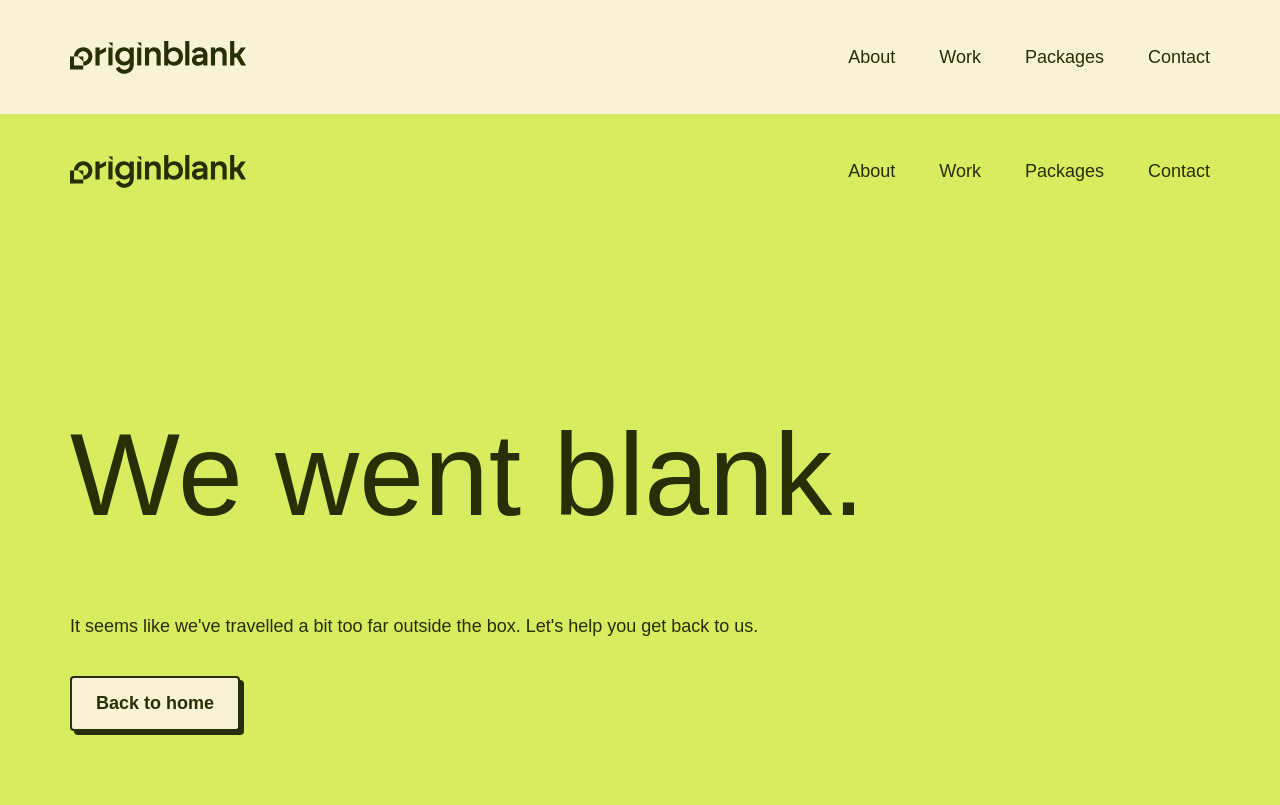
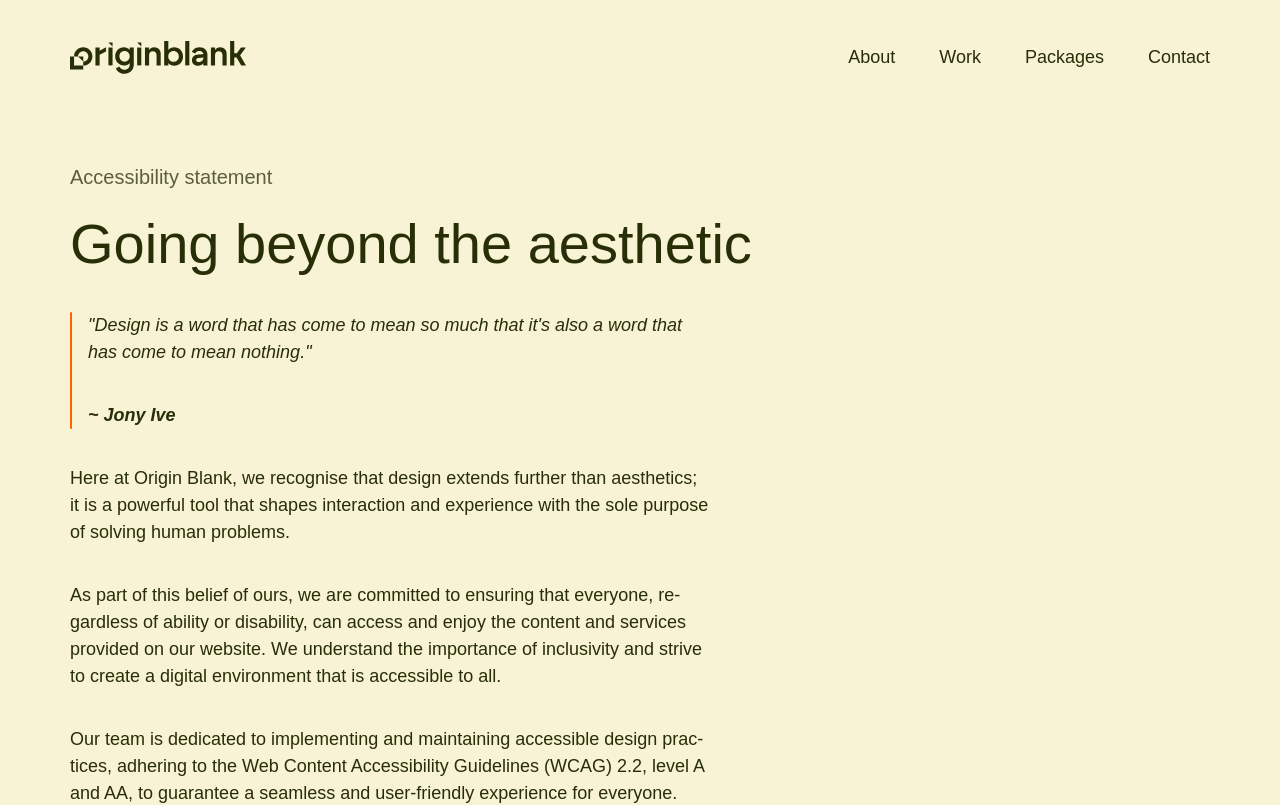
Before and after one commit to sgarciagallego/originblank, a Next.js app: page /accessibility in a window 1280 px wide. Before the commit this address had no page. Shown: the top 805 px of the page. Built offline with nearby package versions, Linux system fonts and the light colour scheme; a web font is replaced by a local one.

Commit message:
accessibility statement sorted

```diff
--- /dev/null
+++ b/app/accessibility/page.js
@@ -0,0 +1,25 @@
+import styles from "./page.module.scss"
+import CtaLight from "@/components/atoms/cta/ctaLight"
+
+export const metadata = {
+  title: "Origin Blank | Accessibility Statement",
+  description: "",
+}
+
+export default function AccessibilityPage() {
+  return (
+    <main className={`container ${styles.wrapper}`}>
+      <div role="doc-subtitle">Accessibility statement</div>
+      <h1>Going beyond the aesthetic</h1>
+      <blockquote>
+        <p>"Design is a word that has come to mean so much that it's also a word that has come to mean nothing."</p>
+        <strong>~ Jony Ive</strong>
+      </blockquote>
+      <p>Here at Origin Blank, we recognise that design extends further than aesthetics; it is a powerful tool that shapes interaction and experience with the sole purpose of solving human problems.</p>
+      <p>As part of this belief of ours, we are committed to ensuring that everyone, regardless of ability or disability, can access and enjoy the content and services provided on our website. We understand the importance of inclusivity and strive to create a digital environment that is accessible to all.</p>
+      <p>Our team is dedicated to implementing and maintaining accessible design practices, adhering to the Web Content Accessibility Guidelines (WCAG) 2.2, level A and AA, to guarantee a seamless and user-friendly experience for everyone. From the layout and navigation to the content and multimedia elements, we prioritize accessibility at every stage of our website development.</p>
+      <p>To achieve this, we regularly review and update our website to meet evolving accessibility standards. We welcome feedback from our users, as it helps us identify areas for improvement and ensures that our commitment to accessibility is reflected in the user experience.</p>
+      <CtaLight href="/contact">Contact us</CtaLight>
+    </main>
+  )
+}
--- /dev/null
+++ b/app/accessibility/page.module.scss
@@ -0,0 +1,19 @@
+.wrapper {
+  margin-top: 3rem;
+  margin-bottom: 3rem;
+
+  & > [role="doc-subtitle"] {
+    margin-bottom: 1em;
+    color: rgb(var(--foreground-rgb), 0.75);
+    font-size: 1.25rem;
+  }
+
+  & > h1 {
+    font-size: 3.5rem;
+  }
+
+  & > blockquote,
+  & > p  {
+    max-width: 40rem;
+  }
+}
--- a/app/globals.scss
+++ b/app/globals.scss
@@ -14,7 +14,7 @@ $type-ratios: (
 }
 
 $type-base-size: 1.125rem;
-$type-size-ratio: type-ratio("goldenRatio");
+$type-size-ratio: type-ratio("perfectFifth");
 
 $type-levels: 4, 3, 2, 1;
 
@@ -147,6 +147,24 @@ strong {
   font-weight: 600;
 }
 
+blockquote {
+  margin-bottom: 2em;
+  padding-left: 1em;
+  position: relative;
+  font-style: italic;
+
+  &::after {
+    width: 2px;
+    height: 100%;
+    border-radius: 1px;
+    position: absolute;
+    top: 0;
+    left: 0;
+    content: "";
+    background: rgb(var(--orange-rgb));
+  }
+}
+
 code {
   font-family: var(--font-mono);
 }
--- a/app/layout.js
+++ b/app/layout.js
@@ -139,6 +139,16 @@ const brockmann = localFont({
   variable: "--font",
 })
 
+export const metadata = {
+  metadataBase: new URL("https://originblank.com"),
+  alternates: {
+    canonical: "/",
+  },
+  openGraph: {
+    images: '/og-image.png',
+  },
+}
+
 export default function RootLayout({ children }) {
   return (
     <html lang="en-GB" suppressHydrationWarning>
--- a/app/privacy/page.module.scss
+++ b/app/privacy/page.module.scss
@@ -4,7 +4,6 @@
   }
 
   margin-top: 3rem;
-  margin-left: 0;
   margin-bottom: 3rem;
   display: flex;
   flex-wrap: wrap;
--- a/components/atoms/cta/ctaDark.js
+++ b/components/atoms/cta/ctaDark.js
@@ -1,7 +1,7 @@
 import Link from "next/link"
 import styles from "./ctaDark.module.scss"
 
-export default function CtaLight({ href, children }) {
+export default function CtaDark({ href, children }) {
   return (
     <Link href={href} passHref legacyBehavior>
       <Link className={styles.button}>
```
Also changed, not shown: app/privacy/page.js (+9 -9 lines).
